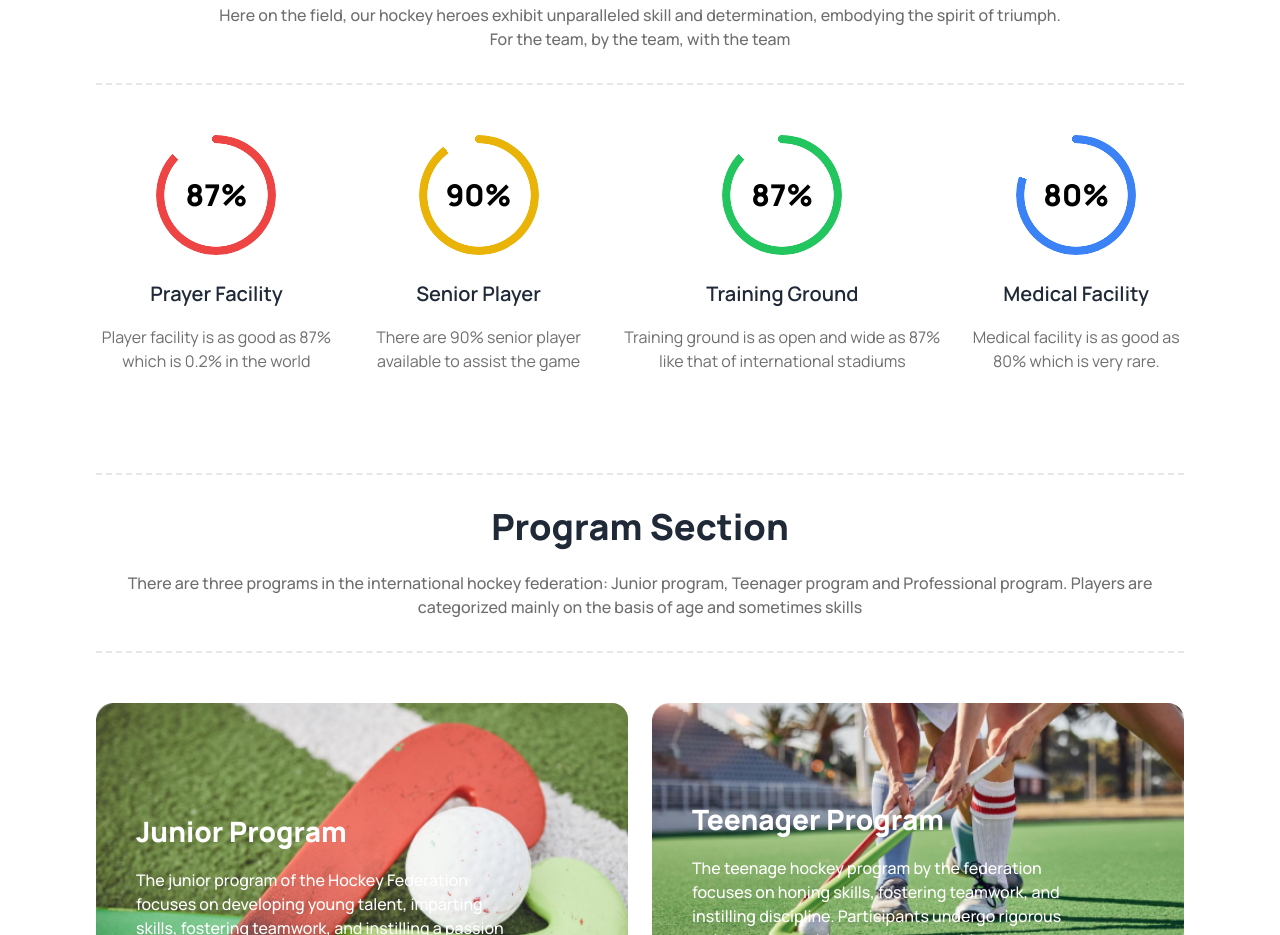
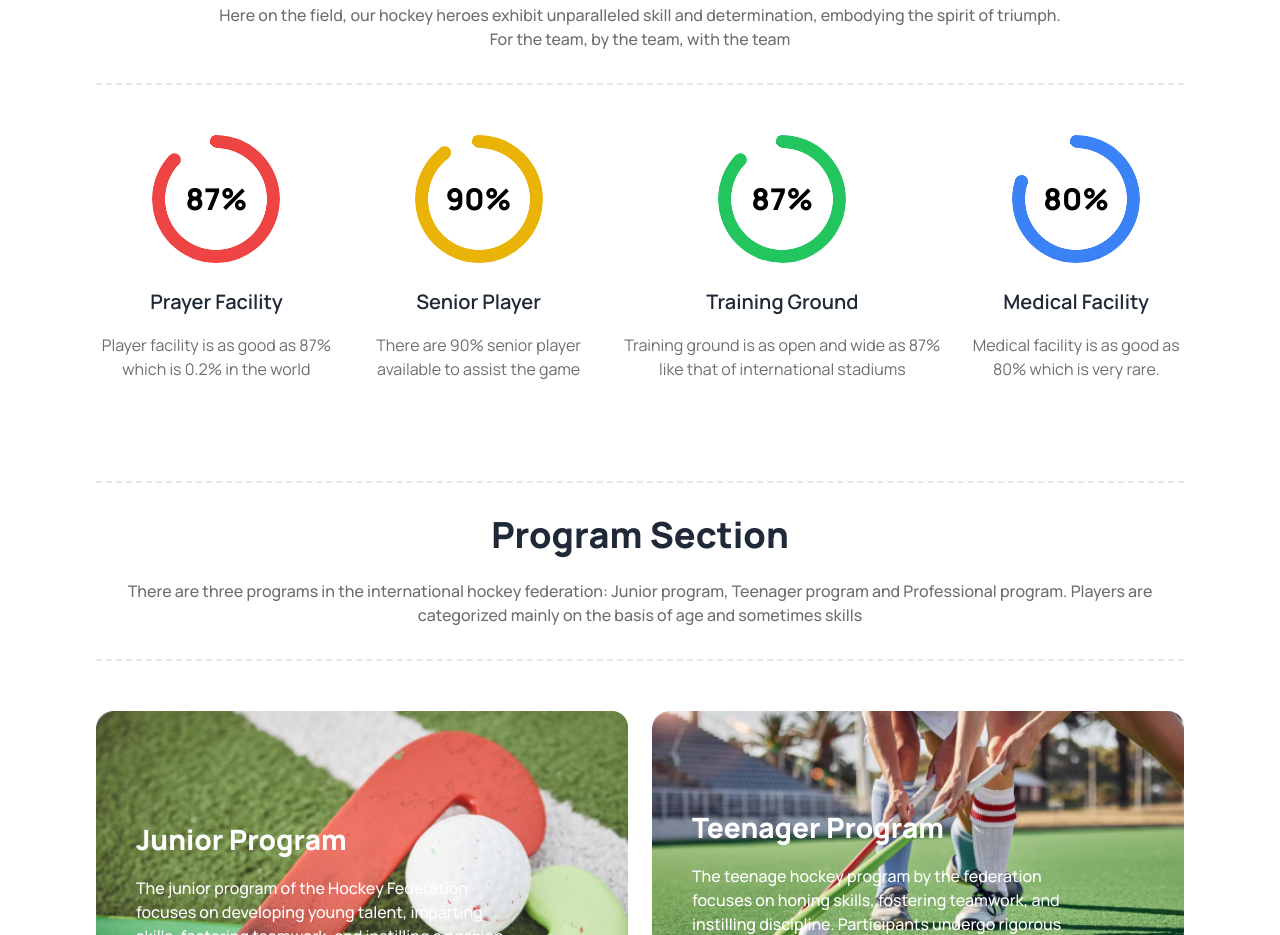
Before and after one commit to barta3235/M3_m15_B9A3_Hockey_landingpage, a plain HTML site: page index.html in a window 1280 px wide. Shown: the part 895-1830 px from the top of the page. Drawn offline with nearby package versions, Linux system fonts and the light colour scheme.

Commit message:
radial progress bar update

```diff
--- a/index.html
+++ b/index.html
@@ -30,9 +30,6 @@
             font-family: "Manrope", sans-serif;
         }
 
-        .radial-progress:after{
-            background-color: white;
-        }
     </style>
 
     <title>Hockey's</title>
@@ -198,28 +195,28 @@
         <div class="flex flex-col lg:flex-row lg:justify-between gap-[24px] lg:gap-6">
                     <!-- first -->
             <div class="text-center">
-                <div class="w-[120px] h-[120px] radial-progress  text-red-500 bg-white" style="--value:87;" role="progressbar"><span class="text-black text-3xl font-extrabold">87%</span></div>
+                <div class=" radial-progress  text-red-500 bg-white" style="--value:87; --size:8rem;" role="progressbar"><span class="text-black text-3xl font-extrabold">87%</span></div>
                 <h1 class="mt-6 mb-4 font-semibold text-[20px]">Prayer Facility</h1>
                 <p class="font-normal text-[#0D0D1299]">Player facility is as good as 87% which is 0.2% in the world</p>
             </div>
 
             <!-- second -->
             <div class="text-center">
-                <div class="w-[120px] h-[120px] radial-progress  text-yellow-500 bg-white" style="--value:90;" role="progressbar"><span class="text-black text-3xl font-extrabold">90%</span></div>
+                <div class=" radial-progress  text-yellow-500 bg-white" style="--value:90; --size:8rem;" role="progressbar"><span class="text-black text-3xl font-extrabold">90%</span></div>
                 <h1 class="mt-6 mb-4 font-semibold text-[20px]">Senior Player</h1>
                 <p class="font-normal text-[#0D0D1299]">There are 90% senior player available to assist the game</p>
             </div>
 
             <!-- third -->
             <div class="text-center">
-                <div class="w-[120px] h-[120px] radial-progress  text-green-500 bg-white" style="--value:87;" role="progressbar"><span class="text-black text-3xl font-extrabold">87%</span></div>
+                <div class=" radial-progress  text-green-500 bg-white" style="--value:87; --size:8rem;" role="progressbar"><span class="text-black text-3xl font-extrabold">87%</span></div>
                 <h1 class="mt-6 mb-4 font-semibold text-[20px]">Training Ground</h1>
                 <p class="font-normal text-[#0D0D1299]">Training ground is as open and wide as 87% like that of international stadiums</p>
             </div>
 
             <!-- forth -->
             <div class="text-center">
-                <div class="w-[120px] h-[120px] radial-progress  text-blue-500 bg-white" style="--value:80;" role="progressbar"><span class="text-black text-3xl font-extrabold">80%</span></div>
+                <div class="radial-progress  text-blue-500 bg-white" style="--value:80; --size:8rem;" role="progressbar"><span class="text-black text-3xl font-extrabold">80%</span></div>
                 <h1 class="mt-6 mb-4 font-semibold text-[20px]">Medical Facility</h1>
                 <p class="font-normal text-[#0D0D1299]">Medical facility is as good as 80% which is very rare.</p>
             </div>
@@ -243,7 +240,7 @@
 
        <!-- program image grid section -->
 
-       <section class="mx-5 lg:mx-24 mb-[100px]">
+       <section class="mx-5 lg:mx-24 mb-[40px] lg:mb-[100px]">
 
         <div class="grid grid-cols-1 lg:grid-cols-2 gap-6">
 
@@ -291,7 +288,7 @@
 
 
        <!-- new product image grid section -->
-       <section class="mx-5 lg:mx-24 mb-[100px]">
+       <section class="mx-5 lg:mx-24 mb-[40px] lg:mb-[100px]">
 
         <div class="grid grid-cols-1 lg:grid-cols-2 gap-6">
 
@@ -422,7 +419,7 @@
 
 
         <!-- client accordian -->
-        <section class="mx-5 lg:mx-24 mb-[100px]">
+        <section class="mx-5 lg:mx-24 mb-[40px] lg:mb-[100px]">
 
             <div class="flex flex-col lg:flex-row gap-10">
 
```
